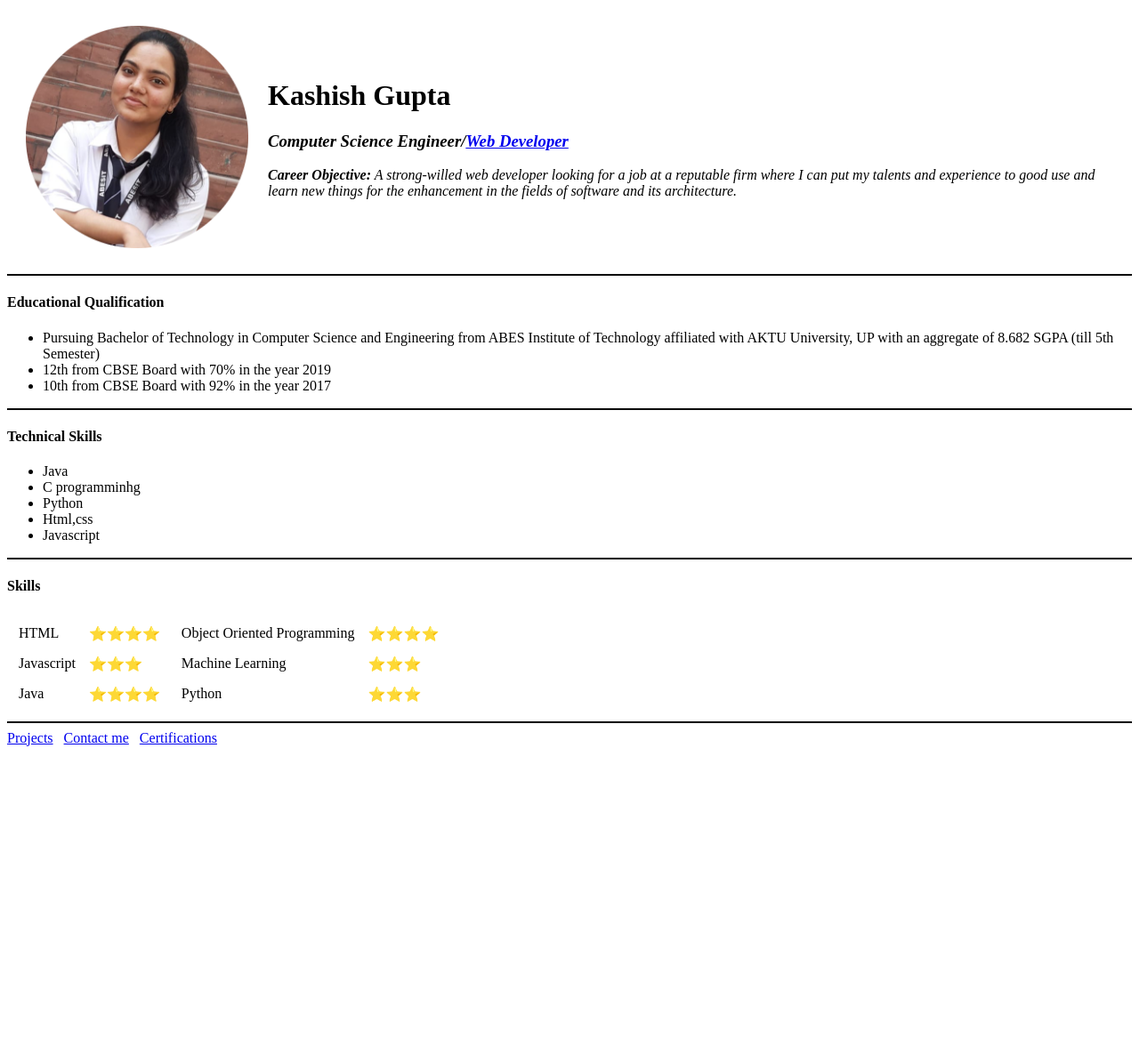
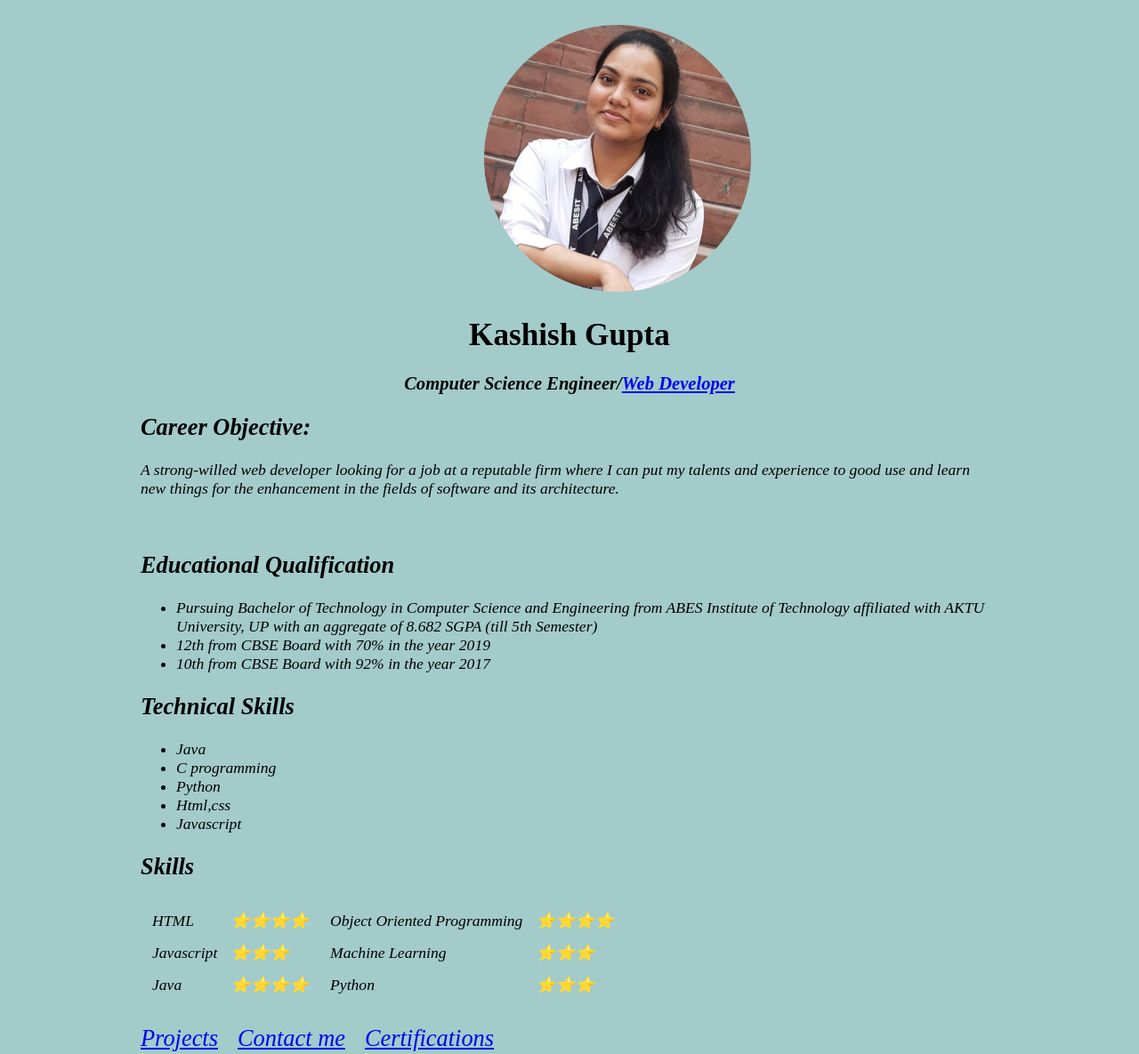
Before and after one commit to GuptaKashish105/cv, a plain HTML site: page index.html in a window 1280 px wide. Shown: the whole page at 89% size. Before the commit the page ends 847 px from the top, so only its background shows below. Drawn offline with Linux system fonts and the light colour scheme.

Commit message:
color_change

```diff
--- a/index.html
+++ b/index.html
@@ -8,26 +8,23 @@
     <title>kash site</title>
 </head>
 
-<body>
-    <table cellspacing="20">
-        <tr>
-            <td><img src="images/kashish.png" alt="Kashish's formal pic" width="250" height="250" style="float:right">
-            </td>
-            <td>
-                <h1>Kashish Gupta</h1>
-                <h3><strong><em>Computer Science Engineer/<a href="https://en.wikipedia.org/wiki/Web_developer">Web
-                                Developer</a></h3>
-                <P>Career Objective:</strong> A strong-willed web developer looking for a job at a reputable firm where
-        I can
-        put my talents and experience to good use and learn new things for the enhancement in the fields of software and
-        its
-        architecture.</P>
-            </td>
-        </tr>
-    </table>
+<body style="padding: 20px 150px; background-color: rgb(163, 203, 202); font-size: 110%;">
 
-    <hr size="2" color="black">
-    <h4>Educational Qualification</h4>
+        <img src="images/kashish.png" alt="Kashish's formal pic" width="300" height="300" style="padding-left: 40%;">
+
+        <h1 style="text-align: center;">Kashish Gupta</h1>
+        <h3 style="text-align: center;"><strong><em>Computer Science Engineer/<a href="https://en.wikipedia.org/wiki/Web_developer">Web
+                        Developer</a></h3>
+        <P><h2>Career Objective:</h2></strong> A strong-willed web developer looking for a job at a reputable firm where
+I can
+put my talents and experience to good use and learn new things for the enhancement in the fields of software and
+its
+architecture.</P>
+<br>
+
+
+    <!-- <hr size="2" color="black"> -->
+    <h2>Educational Qualification</h2>
     <ul>
         <li>Pursuing Bachelor of Technology in Computer Science and Engineering from ABES Institute of Technology
             affiliated
@@ -36,18 +33,18 @@
         <li>12th from CBSE Board with 70% in the year 2019</li>
         <li>10th from CBSE Board with 92% in the year 2017</li>
     </ul>
-    <hr size="2" color="black">
-    <h4>Technical Skills</h4>
+    <!-- <hr size="2" color="black"> -->
+    <h2>Technical Skills</h2>
     <ul>
         <li>Java</li>
-        <li>C programminhg</li>
+        <li>C programming</li>
         <li>Python</li>
         <li>Html,css</li>
         <li>Javascript</li>
     </ul>
-    <hr size="2" color="black">
+    <!-- <hr size="2" color="black"> -->
 
-    <caption><h4>Skills</h4></caption>
+    <caption><h2>Skills</h2></caption>
     <table>
         <tr>
             <td>
@@ -84,14 +81,16 @@
             </td>
         </tr>
     </table>
-    <hr size="2" color="black">
+    <!-- <hr size="2" color="black"> -->
+    <br>
 
 
-    <a href="projects.html">Projects</a>
-    &nbsp;
-    <a href="contact.html">Contact me</a>
-    &nbsp;
-    <a href="certifications.html">Certifications</a>
+    <a href="projects.html" style="font-size: 150%;">Projects</a>
+    &nbsp; &nbsp;
+    <a href="contact.html" style="font-size: 150%;">Contact me</a>
+    &nbsp; &nbsp;
+    <a href="certifications.html" style="font-size: 150%;">Certifications</a>
+    <br>
 
 </body>
 
```
